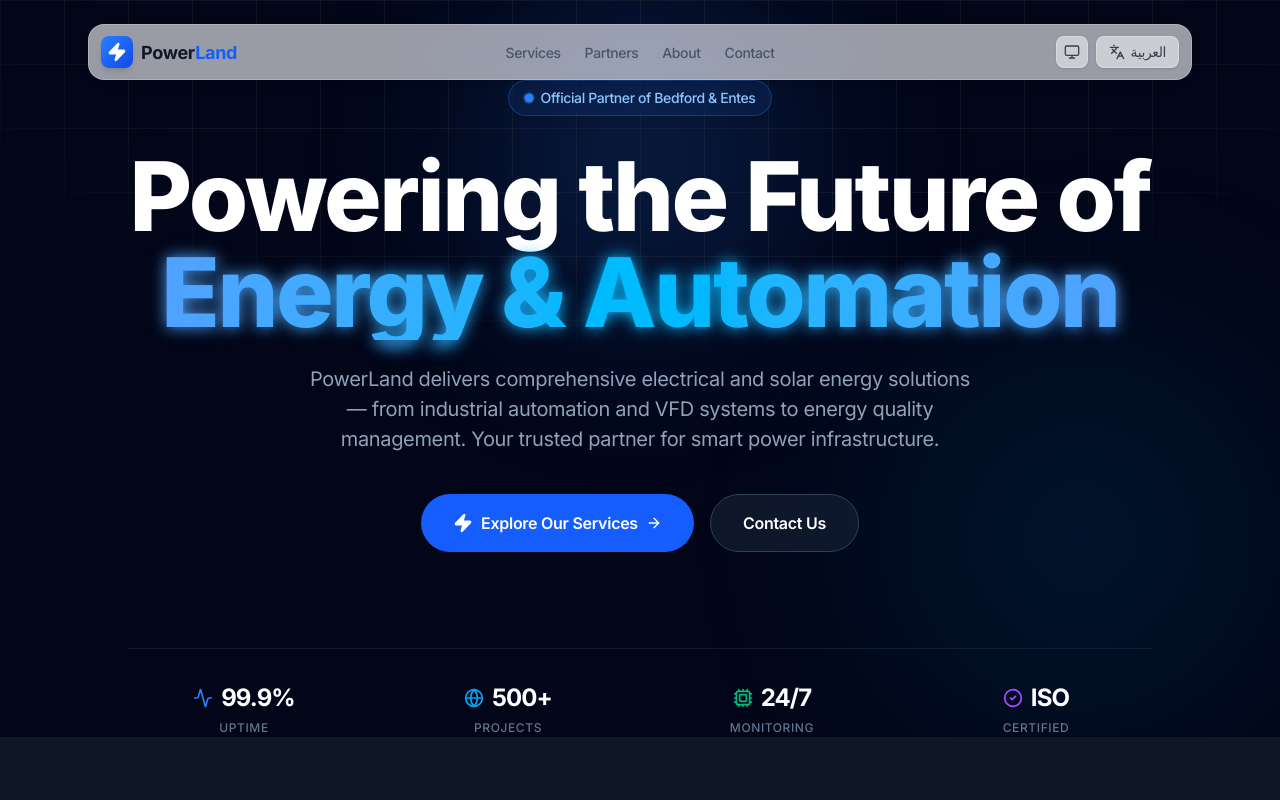
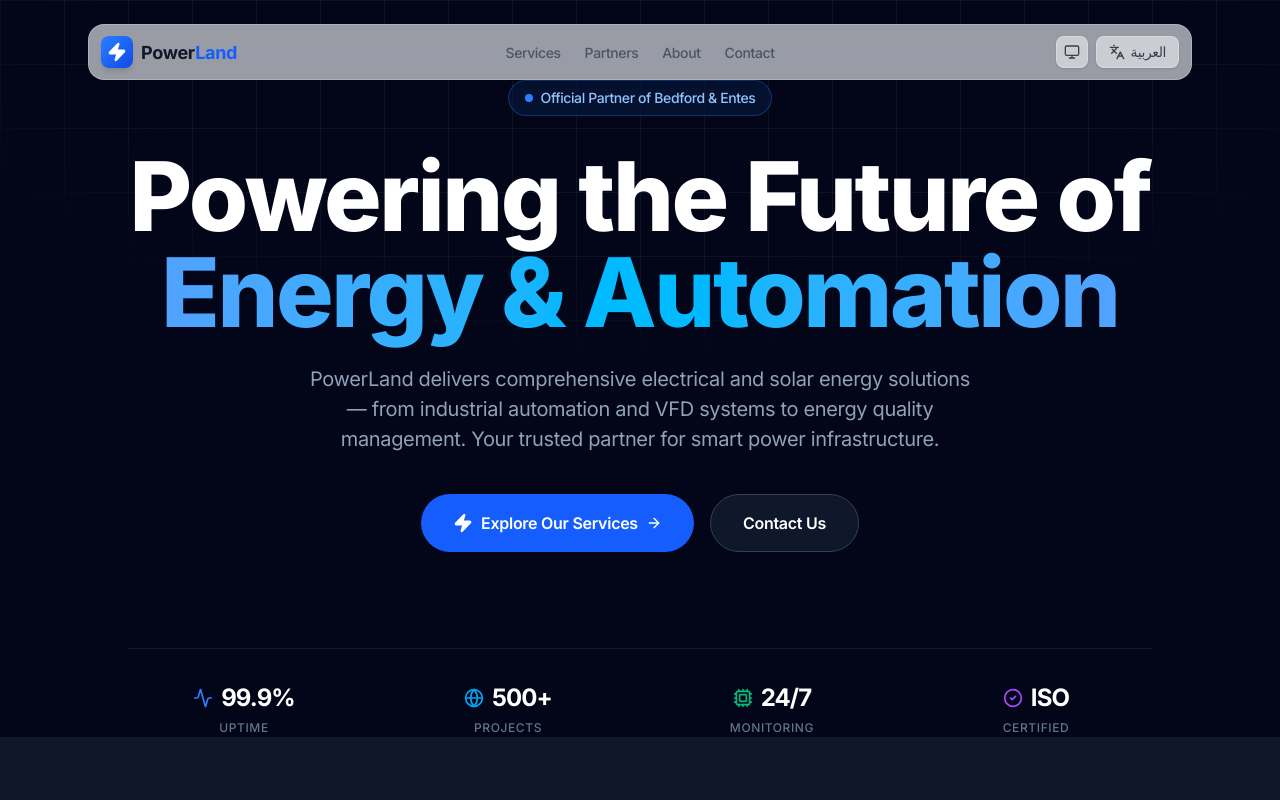
Before and after one commit to OYAPStudio/PowerLand, a Next.js app: page /en in a window 1280 px wide. Shown: the top 800 px of the page. Built offline with nearby package versions, Linux system fonts and the light colour scheme.

Commit message:
style: remove glow effects from hero section

```diff
--- a/components/hero-home.tsx
+++ b/components/hero-home.tsx
@@ -13,9 +13,7 @@ export default function HeroHome() {
         {/* Grid Pattern */}
         <div className="absolute inset-0 bg-[linear-gradient(to_right,#4f4f4f2e_1px,transparent_1px),linear-gradient(to_bottom,#4f4f4f2e_1px,transparent_1px)] bg-[size:4rem_4rem] [mask-image:radial-gradient(ellipse_60%_50%_at_50%_0%,#000_70%,transparent_100%)]"></div>
 
-        {/* Spotlight Glows */}
-        <div className="absolute left-0 right-0 top-0 -z-10 m-auto h-[310px] w-[310px] rounded-full bg-blue-500 opacity-20 blur-[100px] animate-pulse"></div>
-        <div className="absolute bottom-0 right-0 -z-10 h-[400px] w-[400px] rounded-full bg-sky-500 opacity-10 blur-[120px]"></div>
+        {/* Spotlight Glows - REMOVED */}
       </div>
 
       <div className="relative z-10 mx-auto max-w-6xl px-4 sm:px-6">
@@ -26,7 +24,6 @@ export default function HeroHome() {
             data-aos="zoom-y-out"
           >
             <span className="relative flex h-2 w-2">
-              <span className="absolute inline-flex h-full w-full animate-ping rounded-full bg-blue-400 opacity-75"></span>
               <span className="relative inline-flex h-2 w-2 rounded-full bg-blue-500"></span>
             </span>
             <span className="text-sm font-medium text-blue-300">
@@ -41,13 +38,8 @@ export default function HeroHome() {
             data-aos-delay={100}
           >
             {t("title")}{" "}
-            <span className="relative inline-block">
-              <span className="relative z-10 bg-gradient-to-r from-blue-400 via-sky-400 to-blue-400 bg-clip-text text-transparent blur-sm filter">
-                {t("titleHighlight")}
-              </span>
-              <span className="absolute inset-0 z-10 bg-gradient-to-r from-blue-400 via-sky-400 to-blue-400 bg-clip-text text-transparent">
-                {t("titleHighlight")}
-              </span>
+            <span className="bg-gradient-to-r from-blue-400 via-sky-400 to-blue-400 bg-clip-text text-transparent">
+              {t("titleHighlight")}
             </span>
           </h1>
 
@@ -68,7 +60,7 @@ export default function HeroHome() {
           >
             <a
               href="#services"
-              className="group relative inline-flex items-center justify-center gap-2 overflow-hidden rounded-full bg-blue-600 px-8 py-4 text-base font-semibold text-white transition-all duration-300 hover:bg-blue-700 hover:shadow-[0_0_20px_rgba(37,99,235,0.5)] focus:outline-none focus:ring-2 focus:ring-blue-400 focus:ring-offset-2 focus:ring-offset-slate-900"
+              className="group relative inline-flex items-center justify-center gap-2 overflow-hidden rounded-full bg-blue-600 px-8 py-4 text-base font-semibold text-white transition-all duration-300 hover:bg-blue-700 focus:outline-none focus:ring-2 focus:ring-blue-400 focus:ring-offset-2 focus:ring-offset-slate-900"
             >
               <Zap className="h-5 w-5 fill-current" />
               <span>{t("cta")}</span>
```
